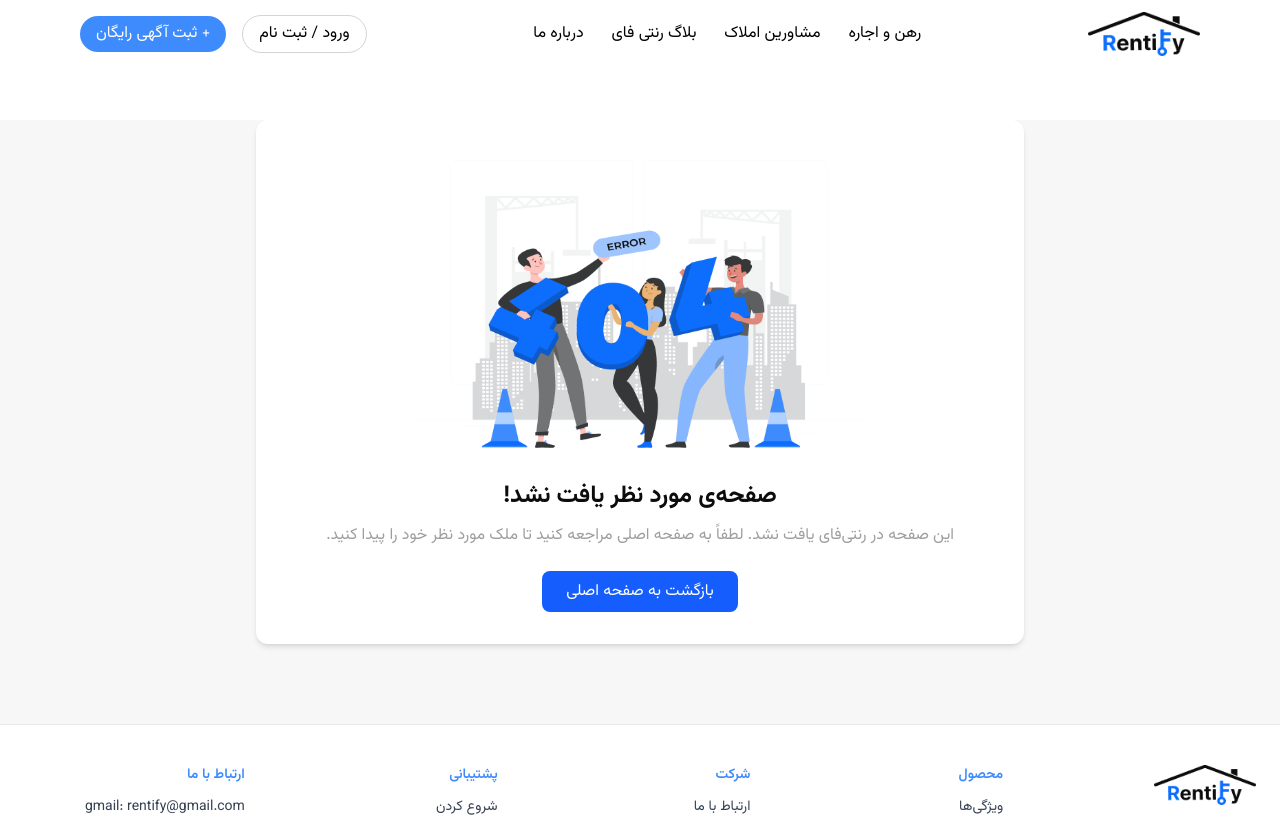
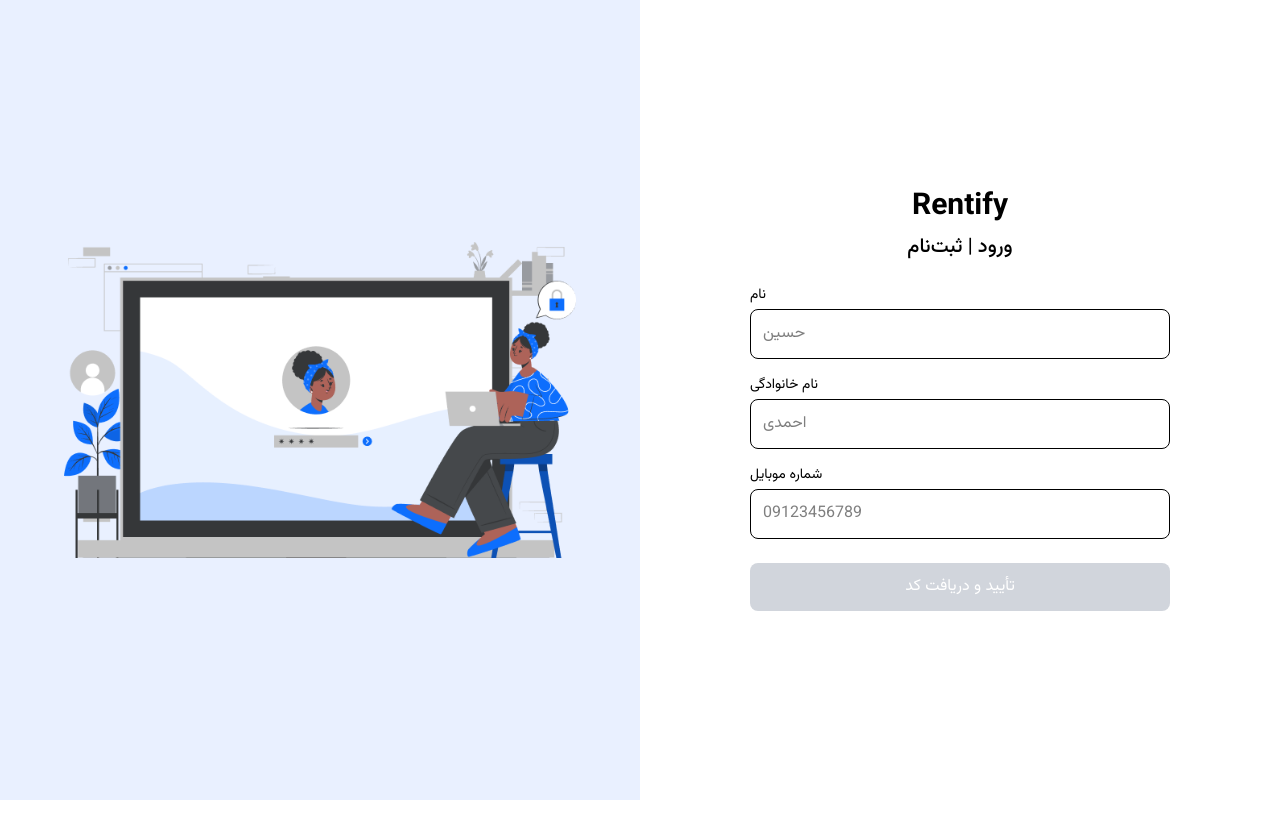
Before and after one commit to KhodaeiDev/Rentify, a React (Vite) app in the folder frontend/: page /signup in a window 1280 px wide. Shown: the top 817 px of the page. Built offline with nearby package versions, Linux system fonts and the light colour scheme.

Commit message:
signup test
test for signup

```diff
--- a/frontend/src/assetsa/assets.js
+++ b/frontend/src/assetsa/assets.js
@@ -6,6 +6,7 @@ import email from './email.png'
 import location from './location.png'
 import time from './time.png'
 import aboutus from './aboutus.png'
+import login from './login.png'
 
 export const assets = {
     logo,
@@ -15,5 +16,6 @@ export const assets = {
     email,
     location,
     time,
-    aboutus
+    aboutus,
+    login
 };
--- /dev/null
+++ b/frontend/src/pages/Login.jsx
@@ -0,0 +1,9 @@
+import React from 'react'
+
+const Login = () => {
+  return (
+    <div>login</div>
+  )
+}
+
+export default Login
--- /dev/null
+++ b/frontend/src/pages/SignUp.jsx
@@ -0,0 +1,233 @@
+import React, { useState, useRef } from "react";
+import { assets } from "../assetsa/assets";
+
+const SignUp = () => {
+  const [step, setStep] = useState("signup");
+  const [name, setName] = useState("");
+  const [family, setFamily] = useState("");
+  const [phone, setPhone] = useState("");
+  const [loading, setLoading] = useState(false);
+  const [error, setError] = useState("");
+
+  // ---------- Verification State ----------
+  const [code, setCode] = useState(["", "", "", ""]);
+  const [verifyError, setVerifyError] = useState("");
+  const [loadingVerify, setLoadingVerify] = useState(false);
+
+  const codeRefs = useRef([]);
+
+  // ---------- Form Validation ----------
+  const isFormValid =
+    name.trim().length > 1 &&
+    family.trim().length > 1 &&
+    /^09\d{9}$/.test(phone);
+
+  // ---------- Sign Up API ----------
+  const handleSignUp = async () => {
+    setLoading(true);
+    setError("");
+    try {
+      const response = await fetch(
+        "https://rentify-nqd6.onrender.com/auth/register-start",
+        {
+          method: "POST",
+          headers: { "Content-Type": "application/json" },
+          body: JSON.stringify({
+            first_name: name,
+            last_name: family,
+            phone: phone,
+            acceptedTerms: true,
+            role: "user",
+            officeName: "Iran Amlak",
+          }),
+        }
+      );
+
+      const data = await response.json();
+      if (!response.ok) throw new Error(data.message || "خطا در ثبت‌نام");
+
+      setStep("verify");
+    } catch (err) {
+      setError(err.message);
+    } finally {
+      setLoading(false);
+    }
+  };
+
+  // ---------- Verify Code API ----------
+  const handleVerify = async () => {
+    const codeStr = code.join("");
+    if (codeStr.length !== 4) return;
+
+    setLoadingVerify(true);
+    setVerifyError("");
+
+    try {
+      const response = await fetch(
+        "https://rentify-nqd6.onrender.com/auth/register-verify",
+        {
+          method: "POST",
+          headers: { "Content-Type": "application/json" },
+          body: JSON.stringify({ phone, code: codeStr }),
+        }
+      );
+
+      const data = await response.json();
+      if (!response.ok) throw new Error(data.message || "خطا در تایید کد");
+
+      console.log("تایید موفق:", data);
+      alert("ورود موفق!");
+    } catch (err) {
+      setVerifyError(err.message);
+    } finally {
+      setLoadingVerify(false);
+    }
+  };
+
+  // ---------- Handle Code Input ----------
+  const handleCodeChange = (e, index) => {
+    const val = e.target.value.replace(/\D/g, "");
+    const newCode = [...code];
+    newCode[index] = val;
+    setCode(newCode);
+
+    if (val && index < 3) {
+      codeRefs.current[index + 1].focus();
+    }
+  };
+
+  return (
+    <div className="w-full h-screen flex flex-row" dir="ltr">
+      {/* Left Image */}
+      <div className="hidden md:flex w-1/2 bg-[#e9f0ff] items-center justify-center">
+        <img
+          src={assets.login}
+          alt="login"
+          className="w-[80%] max-w-[550px]"
+        />
+      </div>
+
+      {/* Right Form */}
+      <div className="w-full md:w-1/2 flex items-center justify-center bg-white">
+        <div className="w-[85%] max-w-[420px]">
+          {/* ---------- Sign Up Step ---------- */}
+          {step === "signup" && (
+            <>
+              <div className="text-center mb-6">
+                <h1 className="text-3xl font-bold">Rentify</h1>
+                <p className="text-xl mt-2 font-medium">ورود | ثبت‌نام</p>
+              </div>
+
+              <form
+                onSubmit={(e) => {
+                  e.preventDefault();
+                  if (isFormValid) handleSignUp();
+                }}
+                className="flex flex-col gap-4"
+              >
+                <div>
+                  <label className="block mb-1 text-sm">نام</label>
+                  <input
+                    type="text"
+                    className="w-full p-3 rounded-lg border"
+                    placeholder="حسین"
+                    value={name}
+                    onChange={(e) => setName(e.target.value)}
+                  />
+                </div>
+
+                <div>
+                  <label className="block mb-1 text-sm">نام خانوادگی</label>
+                  <input
+                    type="text"
+                    className="w-full p-3 rounded-lg border"
+                    placeholder="احمدی"
+                    value={family}
+                    onChange={(e) => setFamily(e.target.value)}
+                  />
+                </div>
+
+                <div>
+                  <label className="block mb-1 text-sm">شماره موبایل</label>
+                  <input
+                    type="text"
+                    className="w-full p-3 rounded-lg border text-left"
+                    placeholder="09123456789"
+                    dir="ltr"
+                    value={phone}
+                    onChange={(e) => {
+                      const v = e.target.value.replace(/\D/g, "").slice(0, 11);
+                      setPhone(v);
+                    }}
+                  />
+                </div>
+
+                {error && (
+                  <p className="text-red-500 text-sm">{error}</p>
+                )}
+
+                <button
+                  type="submit"
+                  disabled={!isFormValid || loading}
+                  className={`w-full py-3 rounded-lg mt-2 text-white transition ${
+                    isFormValid && !loading
+                      ? "bg-blue-500 hover:bg-blue-600"
+                      : "bg-gray-300 cursor-not-allowed"
+                  }`}
+                >
+                  {loading ? "در حال ارسال..." : "تأیید و دریافت کد"}
+                </button>
+              </form>
+            </>
+          )}
+
+          {/* ---------- Verify Step ---------- */}
+          {step === "verify" && (
+            <div className="text-center">
+              <h1 className="text-3xl font-bold mb-4">Rentify</h1>
+              <p className="text-xl font-bold mb-2">کد تأیید</p>
+              <p className="text-gray-600 mb-3">
+                کد ارسال شده به شماره{" "}
+                <span className="font-bold">{phone}</span> را وارد کنید
+              </p>
+
+              <button
+                onClick={() => setStep("signup")}
+                className="text-blue-600 underline text-sm mb-4"
+              >
+                ویرایش شماره موبایل
+              </button>
+
+              {verifyError && (
+                <p className="text-red-500 text-sm mb-2">{verifyError}</p>
+              )}
+
+              <div className="flex justify-between gap-3 mb-5">
+                {code.map((digit, i) => (
+                  <input
+                    key={i}
+                    ref={(el) => (codeRefs.current[i] = el)}
+                    maxLength={1}
+                    className="w-14 h-14 text-xl text-center border rounded-lg"
+                    value={digit}
+                    onChange={(e) => handleCodeChange(e, i)}
+                  />
+                ))}
+              </div>
+
+              <button
+                onClick={handleVerify}
+                disabled={loadingVerify}
+                className="w-full py-3 bg-blue-600 text-white rounded-lg"
+              >
+                {loadingVerify ? "در حال بررسی..." : "ورود"}
+              </button>
+            </div>
+          )}
+        </div>
+      </div>
+    </div>
+  );
+};
+
+export default SignUp;
--- a/frontend/src/routes/AppRoutes.jsx
+++ b/frontend/src/routes/AppRoutes.jsx
@@ -3,6 +3,8 @@ import Layout from "../components/Layout";
 import Home from "../pages/Home";
 import Error404 from "../pages/error404";
 import AboutUS from "../pages/AboutUS";
+import SignUp from "../pages/SignUp";
+import Login from "../pages/Login";
 
 export default function AppRoutes() {
   return (
@@ -11,6 +13,8 @@ export default function AppRoutes() {
       <Route element={<Layout />}>
         <Route path="/home" element={<Home />} />
         <Route path="/aboutus" element={<AboutUS/>}/>
+        <Route path="/signup" element={<SignUp/>}/>
+         <Route path="/login" element={<Login/>}/>
         <Route path="*" element={<Error404/>}/>
       </Route>
     </Routes>
```
Also changed, not shown: frontend/src/assetsa/login.png (added), 1 other file (tests, documents, lock files or other folders).
